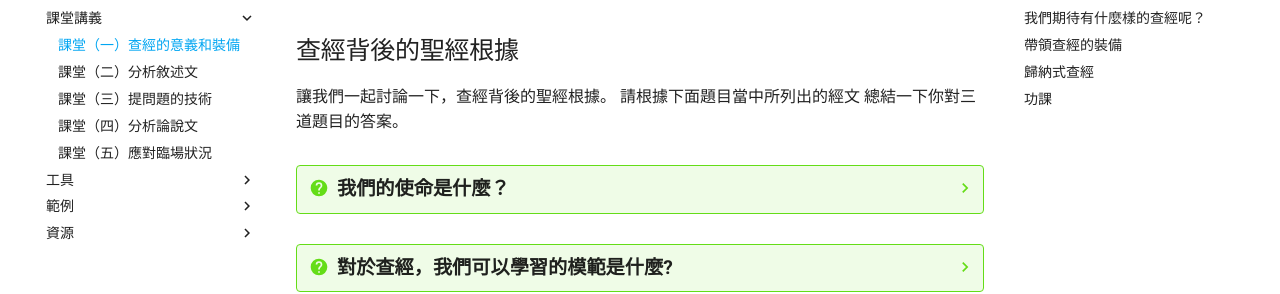
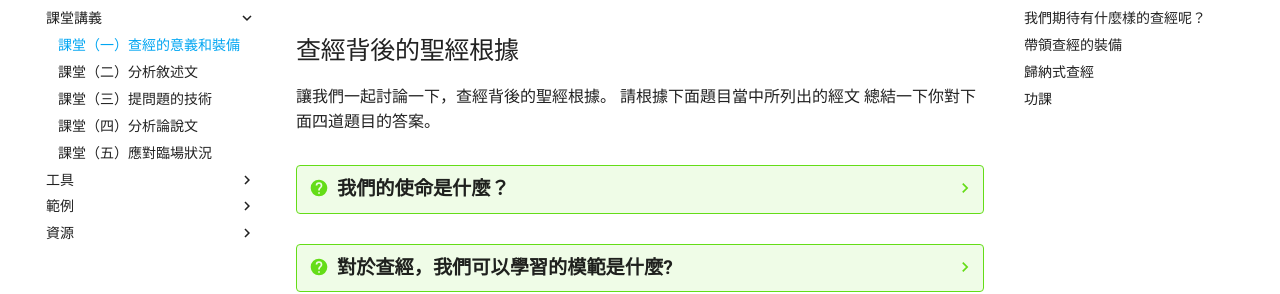
Before and after one commit to cbcgb-com/sgbs-training, an MkDocs documentation site: the page built from docs/class-notes/lesson-1-foundations.md, in a window 1280 px wide and 900 px high. Shown: the part 147-441 px from the top of the window. Built offline with MkDocs 1.6.1 and Material for MkDocs 9.7.7, drawn with Linux system fonts in a browser that asks for light colours; comment, search, counter and statistics services are not loaded.

Commit message:
docs(class-notes)📝: Update the number of questions in lesson 1 foundations notes
- Change the summary requirement from three to four questions.

```diff
--- a/docs/class-notes/lesson-1-foundations.md
+++ b/docs/class-notes/lesson-1-foundations.md
@@ -4,7 +4,7 @@
 
 讓我們一起討論一下，查經背後的聖經根據。
 請根據下面題目當中所列出的經文
-總結一下你對三道題目的答案。
+總結一下你對下面四道題目的答案。
 
 ??? question "我們的使命是什麼？"
 
```
